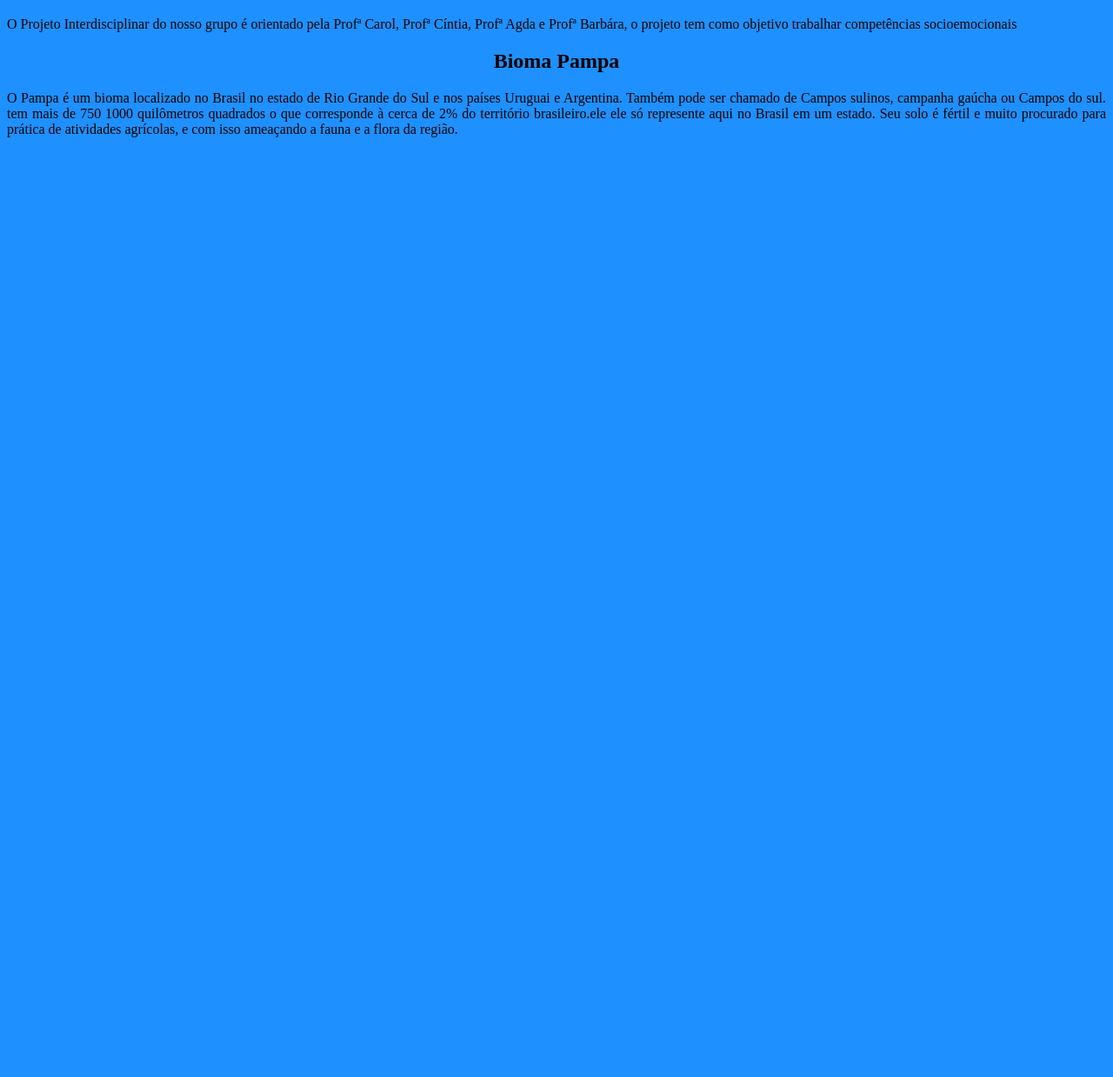
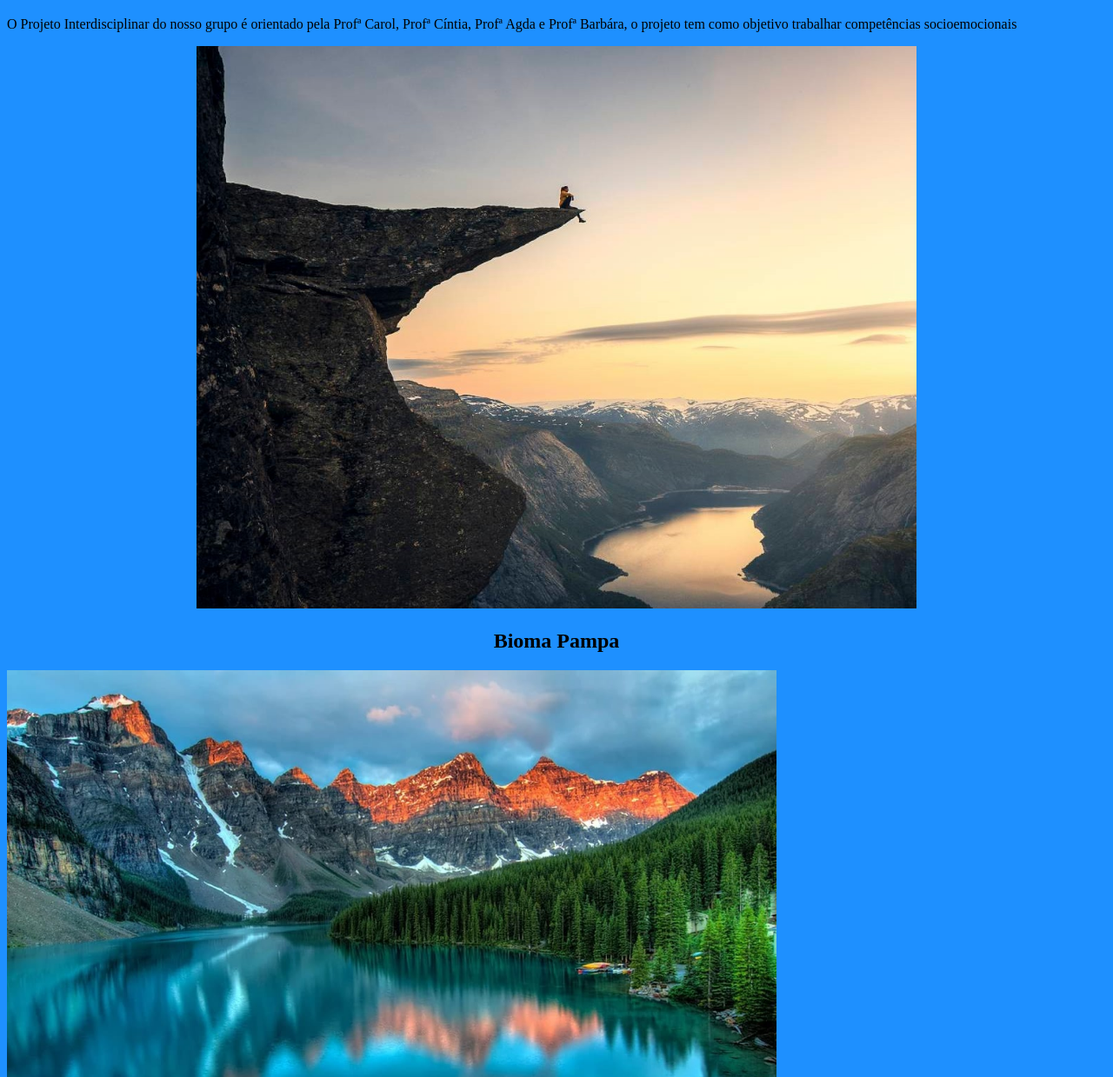
Before and after one commit to projetosAnaAlcantara/projetosbiomas, a plain HTML site: page index.html in a window 1280 px wide. Shown: the part 61-1300 px from the top of the page at 87% size. Before the commit the page ends 800 px from the top, so only its background shows below. Drawn offline with Linux system fonts and the light colour scheme.

Commit message:
atualização index

```diff
--- a/index.html
+++ b/index.html
@@ -9,7 +9,11 @@
 <body>
 	<h1>Projeto Interdisciplinar</h1>
 	<p>O Projeto Interdisciplinar do nosso grupo é orientado pela Profª Carol, Profª Cíntia, Profª Agda e Profª Barbára, o projeto tem como objetivo trabalhar competências socioemocionais </p>
+	<figure>
+		<img src="img/pico.jpg">
+	</figure>
 	<h2>Bioma Pampa</h2>
+	<img src="img/lago.jpg">
 	<p>O Pampa é um bioma localizado no Brasil no estado de Rio Grande do Sul e nos países Uruguai e Argentina. Também pode ser chamado de Campos sulinos, campanha gaúcha ou Campos do sul. tem mais de 750 1000 quilômetros quadrados o que corresponde à cerca de 2% do território brasileiro.ele ele só represente aqui no Brasil em um estado. Seu solo é fértil e muito procurado para prática de atividades agrícolas, e com isso ameaçando a fauna e a flora da região.
 </p>
 
```
